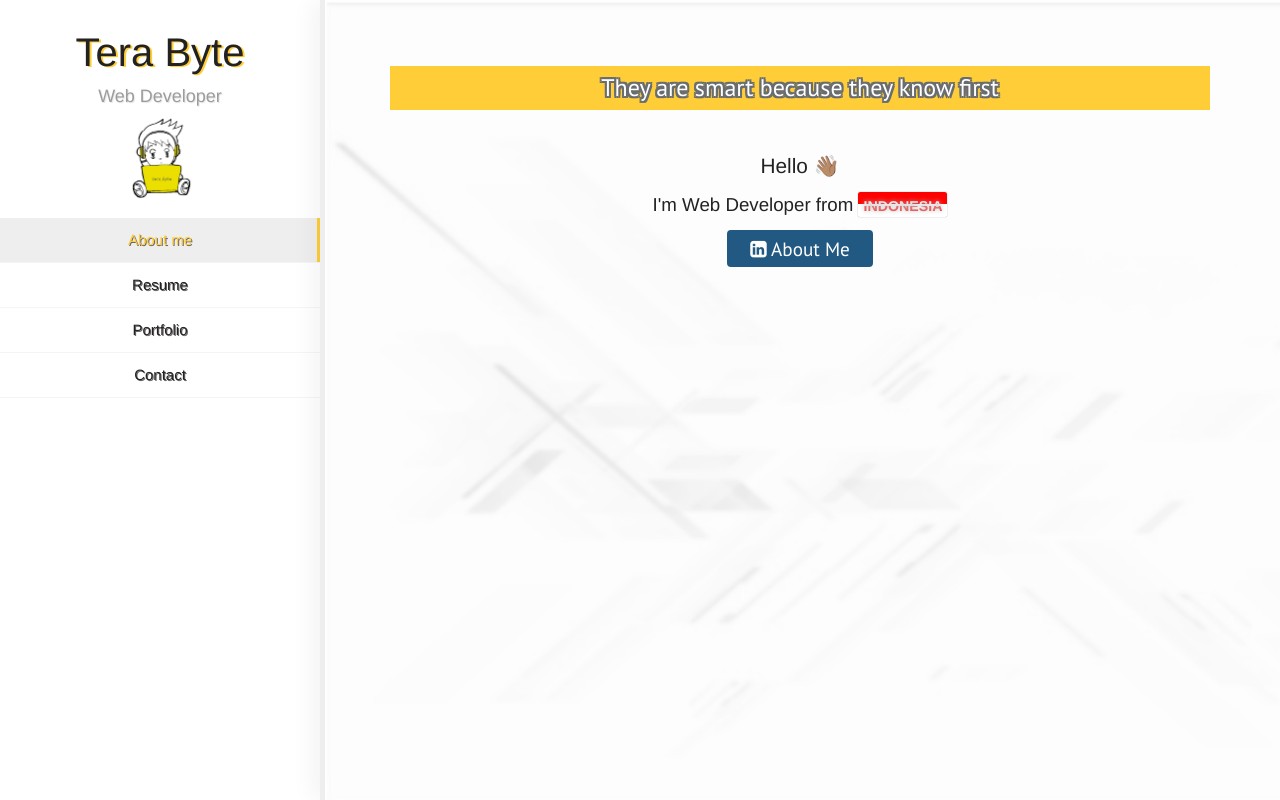
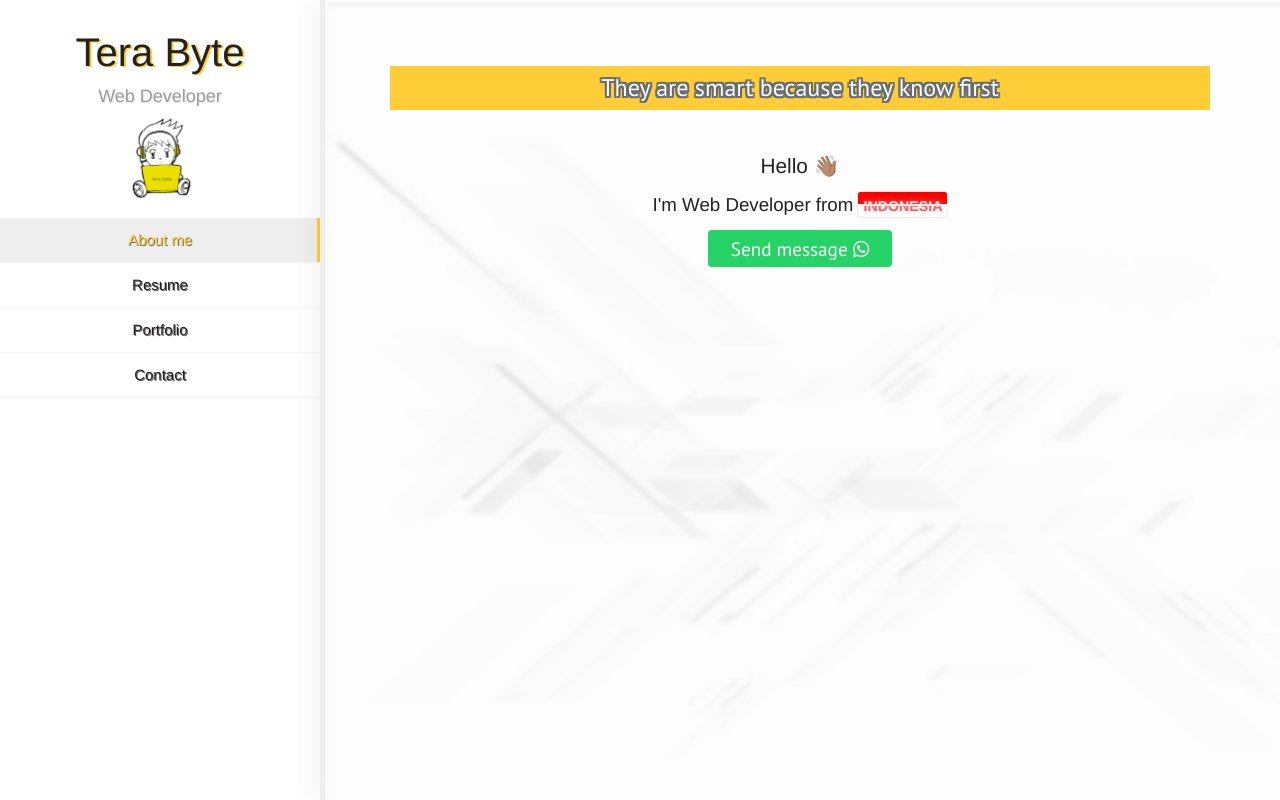
Before and after one commit to tubagusaom/tubagusaom.github.io, a PHP site: page / in a window 1280 px wide. Run offline with PHP 8.4, Linux system fonts and the light colour scheme.

Commit message:
mergecss

```diff
--- a/css/tera-byte.css
+++ b/css/tera-byte.css
@@ -118,3 +118,36 @@
     /* padding: .8em 2em; */
     font-size: 1.2em!important;
   }
+
+  .div-button-wa {
+    width: 100%!important;
+    display: flex!important;
+    flex-wrap: wrap!important;
+    justify-content: center!important;
+  }
+
+  a.button-wa {
+    display: inline-block!important;
+    position: relative!important;
+    padding: .3em 1.3em!important;
+    margin-bottom: .25em!important;
+    line-height: 1.2!important;
+    border: 0!important;
+    outline: 0;
+    color: #fff!important;
+    border: 2px solid #25d366!important;
+    background-color: #25d366!important;
+    text-shadow: none!important;
+    border-radius: 4px!important;
+    font-family: pt sans, Helvetica, sans-serif!important;
+  }
+
+  a.button-wa:hover, a.button-wa:focus {
+    color: #25d366!important;
+    background: 0 0!important;
+  }
+
+  .text-button-wa {
+    /* padding: .8em 2em; */
+    font-size: 1.2em!important;
+  }
--- a/index.html
+++ b/index.html
@@ -149,9 +149,9 @@
                     <!-- <p>Proin laoreet elementum ligula, ac tincidunt lorem accumsan nec. Fusce eget urna ante. Donec massa velit, varius a accumsan ac, tempor iaculis massa. Sed placerat justo sed libero varius vulputate. Ut a mi tempus massa malesuada fermentum.</p>
                     <p>Sed eleifend sed nibh nec fringilla. Donec eu cursus sem, vitae tristique ante. Cras pretium rutrum egestas. Integer ultrices libero sed justo vehicula, eget tincidunt tortor tempus. Sed tellus nibh, lobortis ut blandit sed, convallis a mauris.</p> -->
 
-                    <div class="div-button-about">
-                      <a class="button-about" target="_blank" href="https://www.linkedin.com/in/tera-byte/">
-                        <div class="text-button-about"> <i class="pe-7s-icon fa fa-linkedin-square"></i> About Me </div>
+                    <div class="div-button-wa">
+                      <a class="button-wa" target="_blank" href="https://www.linkedin.com/in/tera-byte/">
+                        <div class="text-button-wa"> Send message <i class="pe-7s-icon fa fa-whatsapp"></i> </div>
                       </a>
                     </div>
 
```
